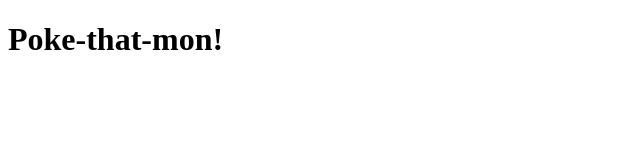
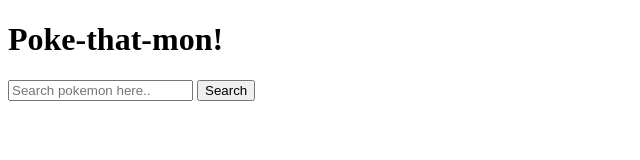
Before and after one commit to 21ciprian/poke-that-mon, a plain HTML site: page index.html in a window 1280 px wide. Shown: the whole page, without its empty margins (0-640 px from the left). Drawn offline with Linux system fonts and the light colour scheme.

Commit message:
Added search section

```diff
--- a/index.html
+++ b/index.html
@@ -8,5 +8,15 @@
 	</head>
 	<body>
 		<h1>Poke-that-mon!</h1>
+		<section class="searchDiv">
+			<input
+				type="text"
+				name="nameInput"
+				value=""
+				id="nameInput"
+				placeholder="Search pokemon here.."
+			/>
+			<button id="search">Search</button>
+		</section>
 	</body>
 </html>
```
